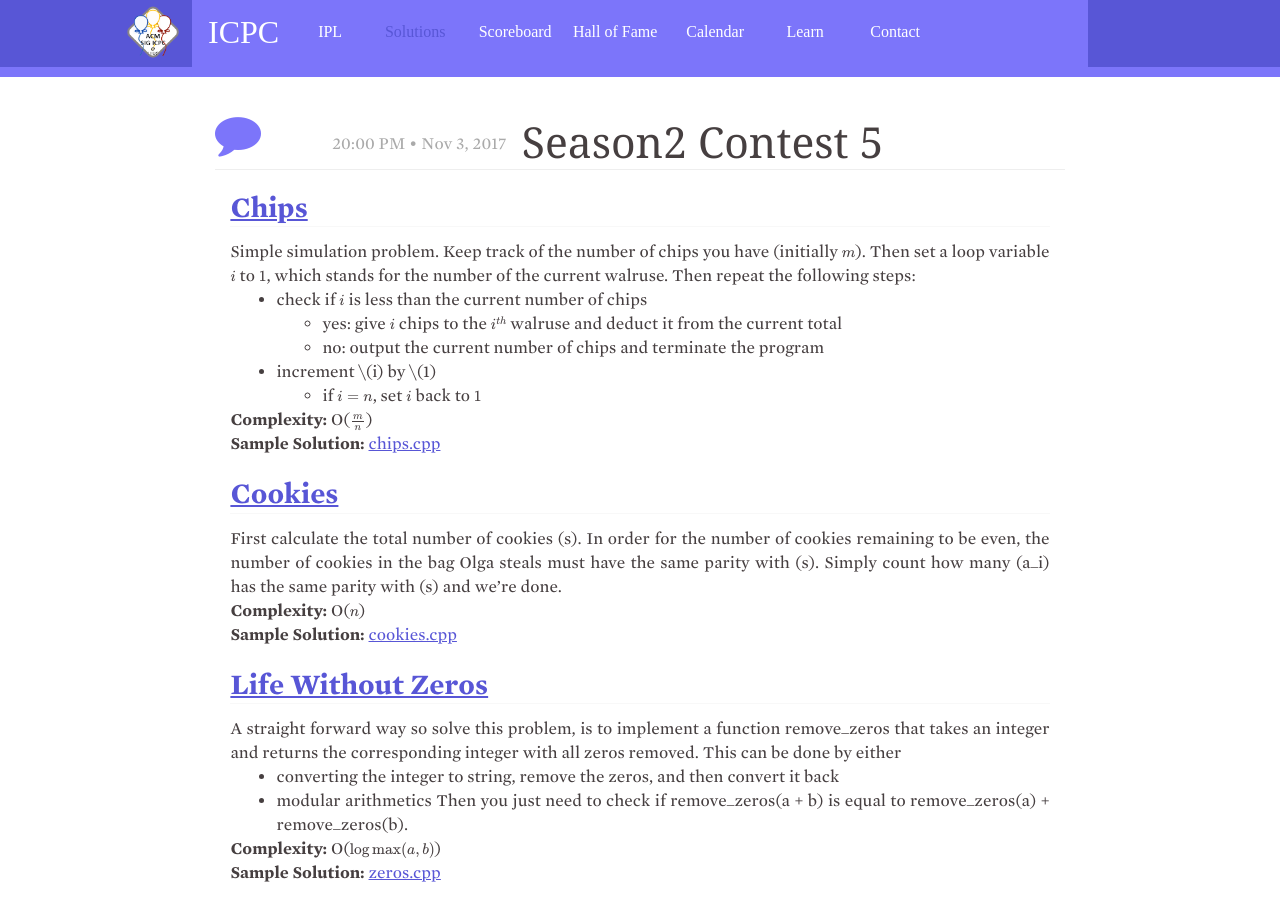
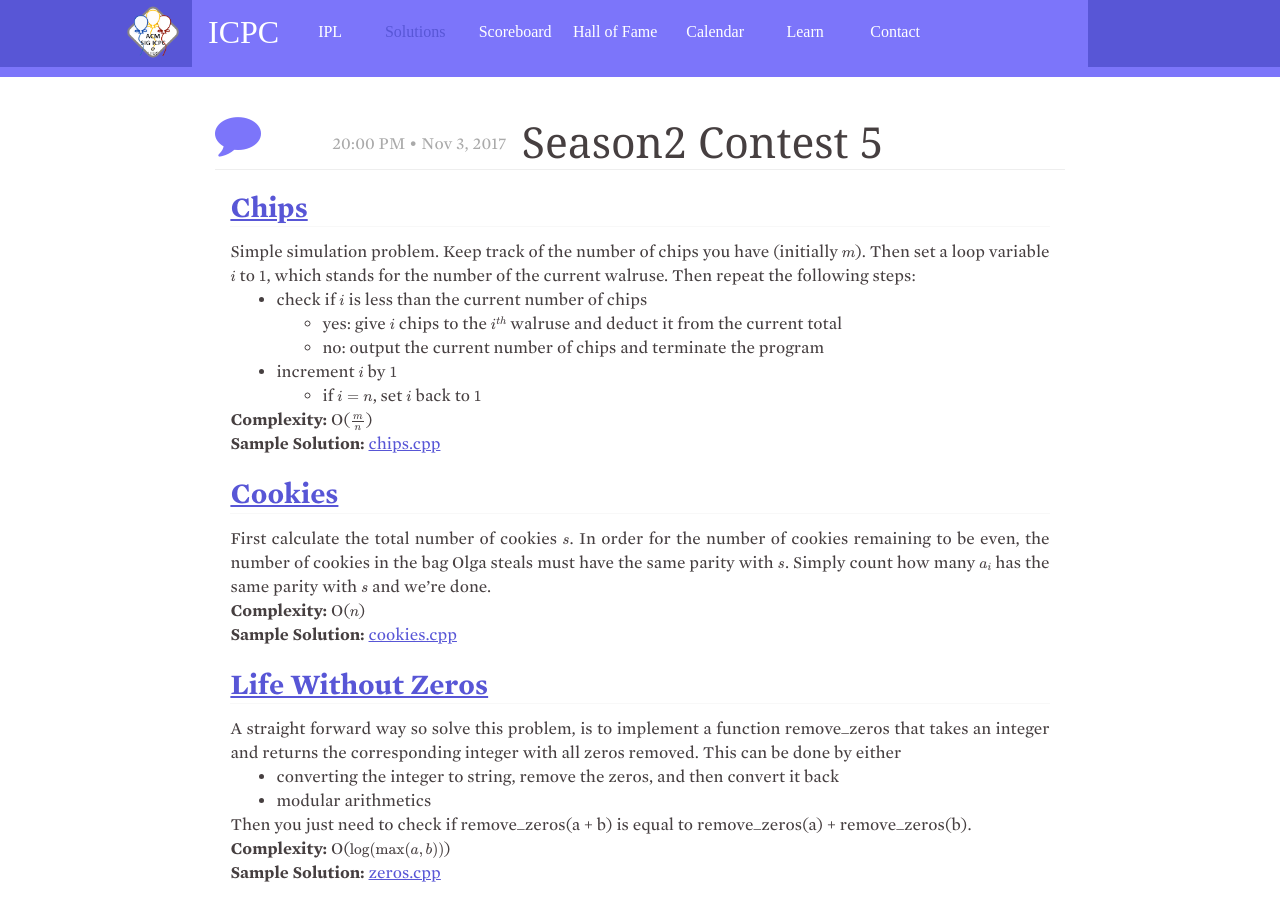
Before and after one commit to acm-uiuc/icpc-website, a Jekyll site: the page built from _posts/2017-11-03-Season2-Contest-5.md, in a window 1280 px wide and 900 px high. Built offline with Jekyll 4.4.1, drawn with Linux system fonts in a browser that asks for light colours; nearby versions of some CDN libraries; some web fonts are replaced; formulas are drawn with MathJax 3; comment, search, counter and statistics services are not loaded.

Commit message:
[sol5] fix format

```diff
--- a/_posts/2017-11-03-Season2-Contest-5.md
+++ b/_posts/2017-11-03-Season2-Contest-5.md
@@ -9,7 +9,7 @@ Simple simulation problem. Keep track of the number of chips you have (initially
 * check if \\(i\\) is less than the current number of chips
   - yes: give \\(i\\) chips to the \\(i^{th}\\) walruse and deduct it from the current total
   - no: output the current number of chips and terminate the program
-* increment \\(i\) by \\(1\)
+* increment \\(i\\) by \\(1\\)
   - if \\(i = n\\), set \\(i\\) back to \\(1\\)
 
 **Complexity:** O(\\(\frac{m}{n}\\))
@@ -17,9 +17,9 @@ Simple simulation problem. Keep track of the number of chips you have (initially
 **Sample Solution:** [chips.cpp]
 
 # **[Cookies](http://codeforces.com/problemset/problem/129/A)**
-First calculate the total number of cookies \(s\). In order for the number of cookies remaining to be
-even, the number of cookies in the bag Olga steals must have the same parity with \(s\).
-Simply count how many \(a_i\) has the same parity with \(s\) and we're done.
+First calculate the total number of cookies \\(s\\). In order for the number of cookies remaining to be
+even, the number of cookies in the bag Olga steals must have the same parity with \\(s\\).
+Simply count how many \\(a_i\\) has the same parity with \\(s\\) and we're done.
 
 **Complexity:** O(\\(n\\))
 
@@ -33,9 +33,10 @@ takes an integer and returns the corresponding integer with all zeros removed.
 This can be done by either
 * converting the integer to string, remove the zeros, and then convert it back
 * modular arithmetics
+
 Then you just need to check if remove_zeros(a + b) is equal to remove_zeros(a) + remove_zeros(b).
 
-**Complexity:** O(\\(\log \max (a, b)\\))
+**Complexity:** O(\\(\log (\max (a, b))\\))
 
 **Sample Solution:** [zeros.cpp]
 
@@ -58,6 +59,7 @@ transform all the rest strings into the same form. If yes, do it in the way with
 **Complexity:** O(\\(m^3 n\\))
 
 **Sample Solution:** [strings.cpp]
+
 **A More Compact Solution:** [strings.py]
 
 
```
